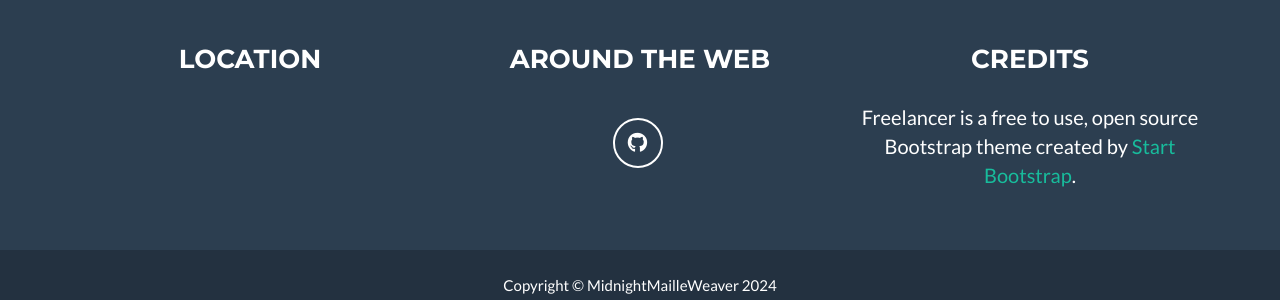
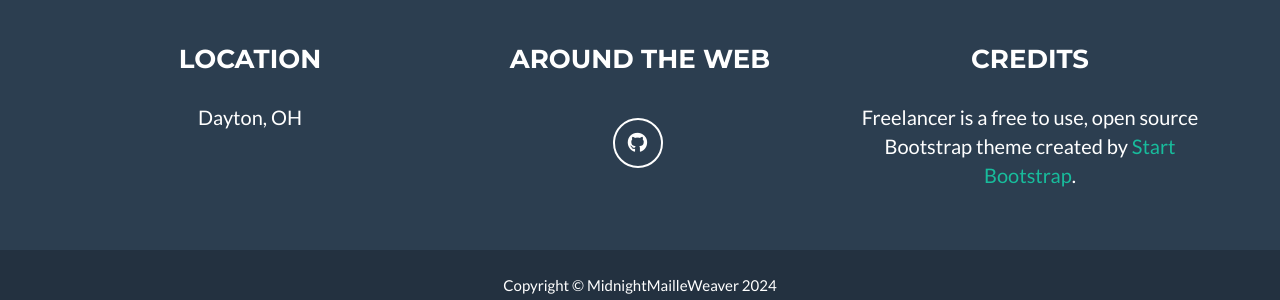
Before and after one commit to nanoo/mmw.github.io, a Jekyll site: the page built from _posts/2014-07-18-project-1.markdown, in a window 1280 px wide and 900 px high, scrolled down 2584 px. Shown: the part 579-879 px from the top of the window. Built offline with Jekyll 4.4.1, drawn with Linux system fonts in a browser that asks for light colours.

Commit message:
add location and social

```diff
--- a/_config.yml
+++ b/_config.yml
@@ -40,11 +40,11 @@ footer:
 # Social networks usernames (many more available: google-plus, flickr, dribbble, pinterest, instagram, tumblr, linkedin, etc.)
 social:
   - title: github
-    url: http://github.com/jekyll
+    url: http://github.com/nanoo
 
 # Postal address (add as many lines as necessary)
-# address:
-#  - line: 3481 Melrose Place
+address:
+  - line: Dayton, OH
 #  - line: Beverly Hills, CA 90210
 
 # Credits content
```
